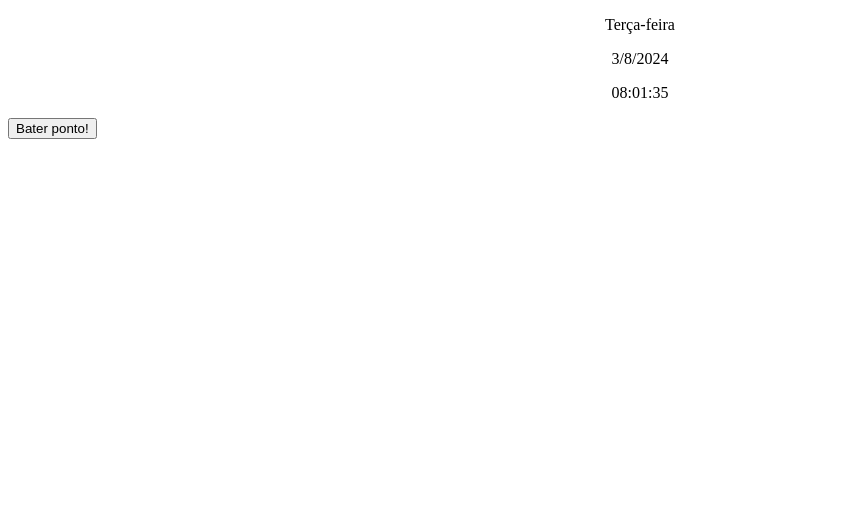
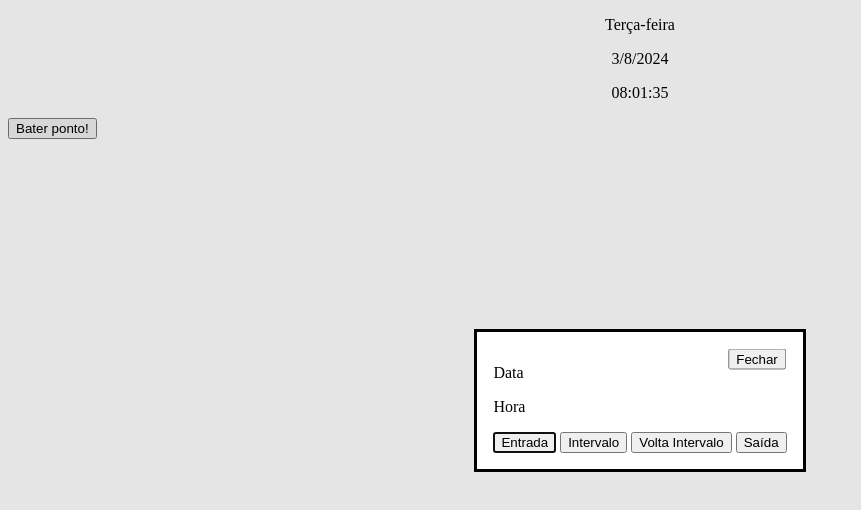
Before and after one commit to Juuia/ponto-eletronico-juliac, a plain HTML site: page index.html in a window 1280 px wide. Shown: the whole page, without its empty margins (0-861 px from the left). Drawn offline with Linux system fonts and the light colour scheme.

Commit message:
atualizado

```diff
--- a/css/style.css
+++ b/css/style.css
@@ -1,3 +1,10 @@
 .data-hora {
     text-align: center;
 }
+
+.fechar-btn {
+    position: absolute;
+    top:20%;
+    left:86%;
+    transform: translate(-50%, -50%);
+}
--- a/index.html
+++ b/index.html
@@ -12,7 +12,16 @@
         <p id="dia-mes-ano">26/08/2024</p>
         <p id="hora-min-seg">08:01:35</p>
     </div>
-    <button>Bater ponto!</button>
+    <button id="btn-bater-ponto">Bater ponto!</button>
+    <dialog id="dialog-ponto">
+        <p>Data</p>
+        <p>Hora</p>
+        <button>Entrada</button>
+        <button>Intervalo</button>
+        <button>Volta Intervalo</button>
+        <button>Saída</button>
+        <button class="fechar-btn">Fechar</button>
+    </dialog>
     <!-- criar histórico dos últimos n registros-->
     <!-- criar footer para alerta -->
 
--- a/js/index.js
+++ b/js/index.js
@@ -1,6 +1,12 @@
 const diaSemana = document.getElementById("dia-semana");
 const diaMesAno = document.getElementById("dia-mes-ano");
 const horaMinSeg = document.getElementById("hora-min-seg");
+
+const btnBaterPonto = document.getElementById("btn-bater-ponto");
+//btnBaterPonto.addEventListener("click", register);
+
+const dialogPonto = document.getElementById("dialog-ponto");
+dialogPonto.showModal();
 
 diaSemana.textContent = getWeekDay();
 diaMesAno.textContent = getCurrentDate();
```
